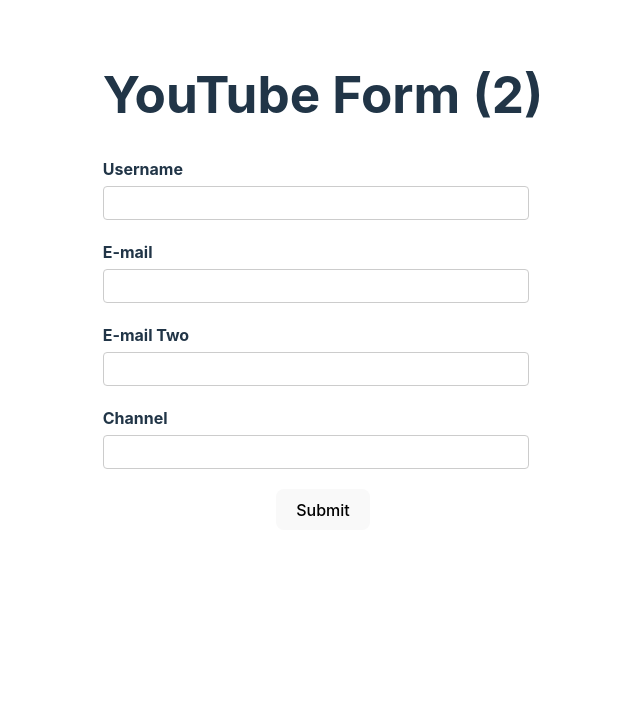
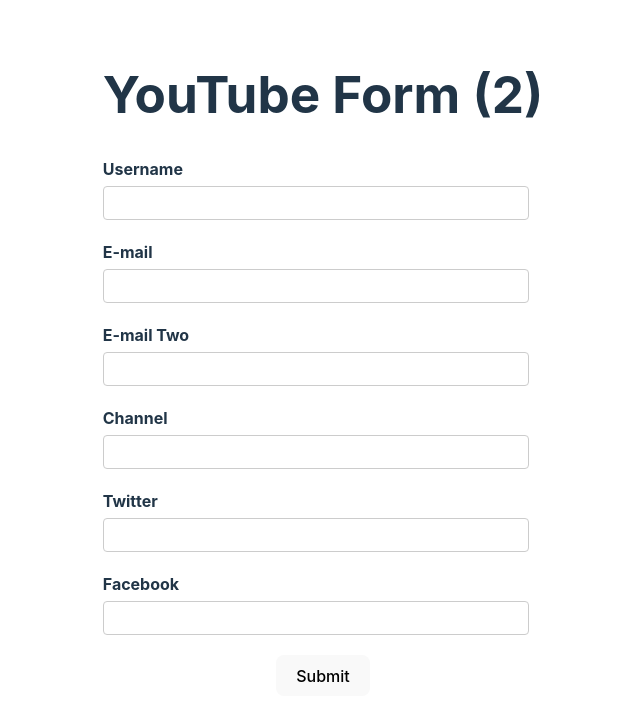
Before and after one commit to Elmar101/REACT-HOOK-FORM-WITH-TS, a React (Vite) app: page / in a window 1280 px wide. Shown: the top 720 px of the page, without its empty margins (317-957 px from the left). Built offline with nearby package versions, Linux system fonts and the light colour scheme; no server answers.

Commit message:
NESTED OBJECT VALUE

```diff
--- a/src/components/RHFYouTubeForm.tsx
+++ b/src/components/RHFYouTubeForm.tsx
@@ -9,19 +9,36 @@
   email: string;
   emailTwo: string;
   channel: string;
+  social: {
+    twitter: string;
+    facebook: string;
+  };
 };
 
 export const RHFYouTubeForm = () => {
+  // const form = useForm<FormValues>({
+  //    defaultValues: async() => {
+  //     const data = (await axios.get("https://jsonplaceholder.typicode.com/users/1")).data;
+  //      return {
+  //       email: data.email,
+  //       username: data.name,
+  //       channel: '',
+  //       emailTwo: ''
+  //      }
+  //    },
+  // });
+
   const form = useForm<FormValues>({
-     defaultValues: async() => {
-      const data = (await axios.get("https://jsonplaceholder.typicode.com/users/1")).data;
-       return {
-        email: data.email,
-        username: data.name,
-        channel: '',
-        emailTwo: ''
-       }
-     },
+    defaultValues:{
+      username: '',
+      email: '',
+      emailTwo: '',
+      channel: '',
+      social: {
+        twitter: '',
+        facebook: '',
+      }
+    },
   });
   const { register, control, handleSubmit, formState } = form;
   const { errors } = formState;
@@ -41,7 +58,10 @@
           type="text"
           id="username"
           {...register("username", {
-            required: { value: true, message: "Username is required" },
+            required: {
+              value: true,
+              message: "Username is required"
+            },
           })}
         />
         <p className="error">{errors.username?.message}</p>
@@ -57,8 +77,9 @@
               message: "Invalid email format",
             },
             validate: (fieldValue) => {
+              console.log({fieldValue});
               return fieldValue === 'Sincere@april.biz' || "Enter corrected email adress"
-            }
+            },
           })}
         />
         <p className="error">{errors.email?.message}</p>
@@ -91,6 +112,20 @@
         />
         <p className="error">{errors.channel?.message}</p>
 
+        <label htmlFor="channel">Twitter</label>
+        <input
+          type="text"
+          id="twitter"
+          {...register("social.twitter")}
+        />
+
+        <label htmlFor="channel">Facebook</label>
+        <input
+          type="text"
+          id="facebook"
+          {...register("social.facebook")}
+        />
+
         <button>Submit</button>
       </form>
 
```
